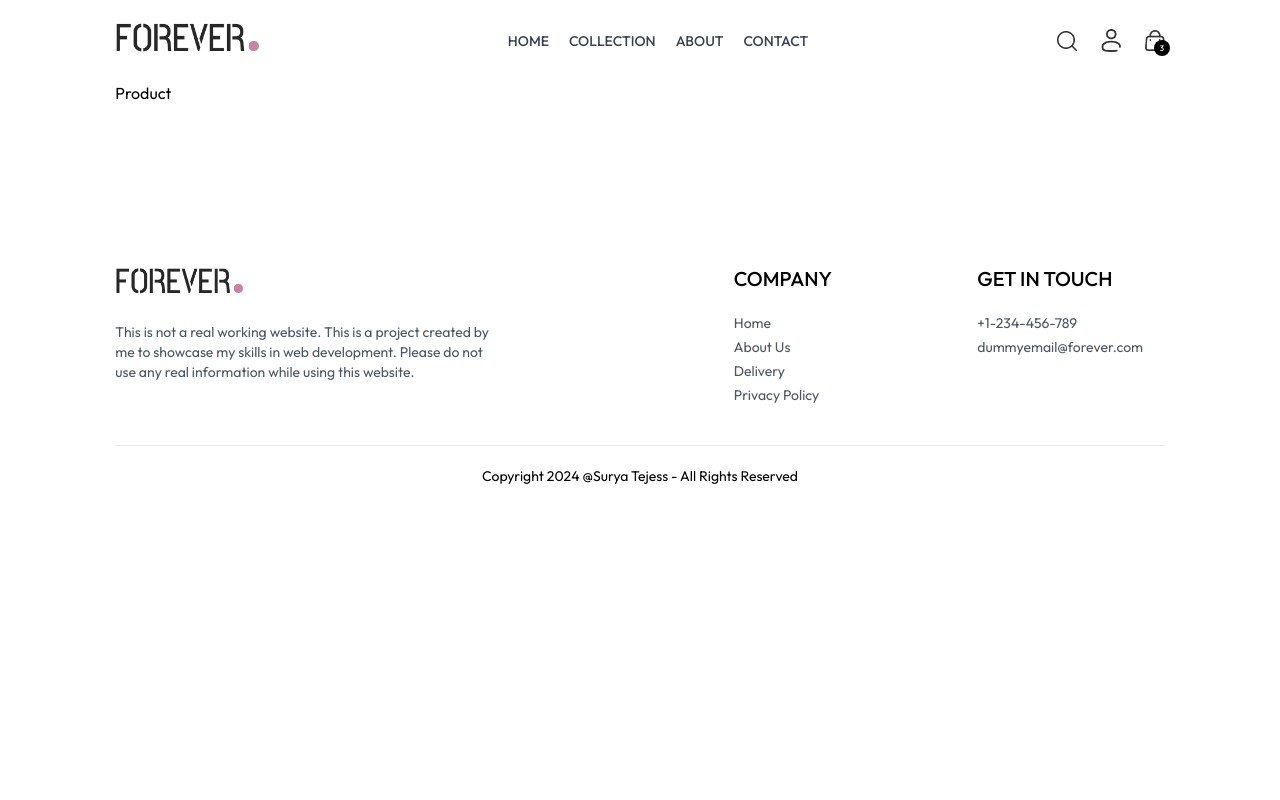
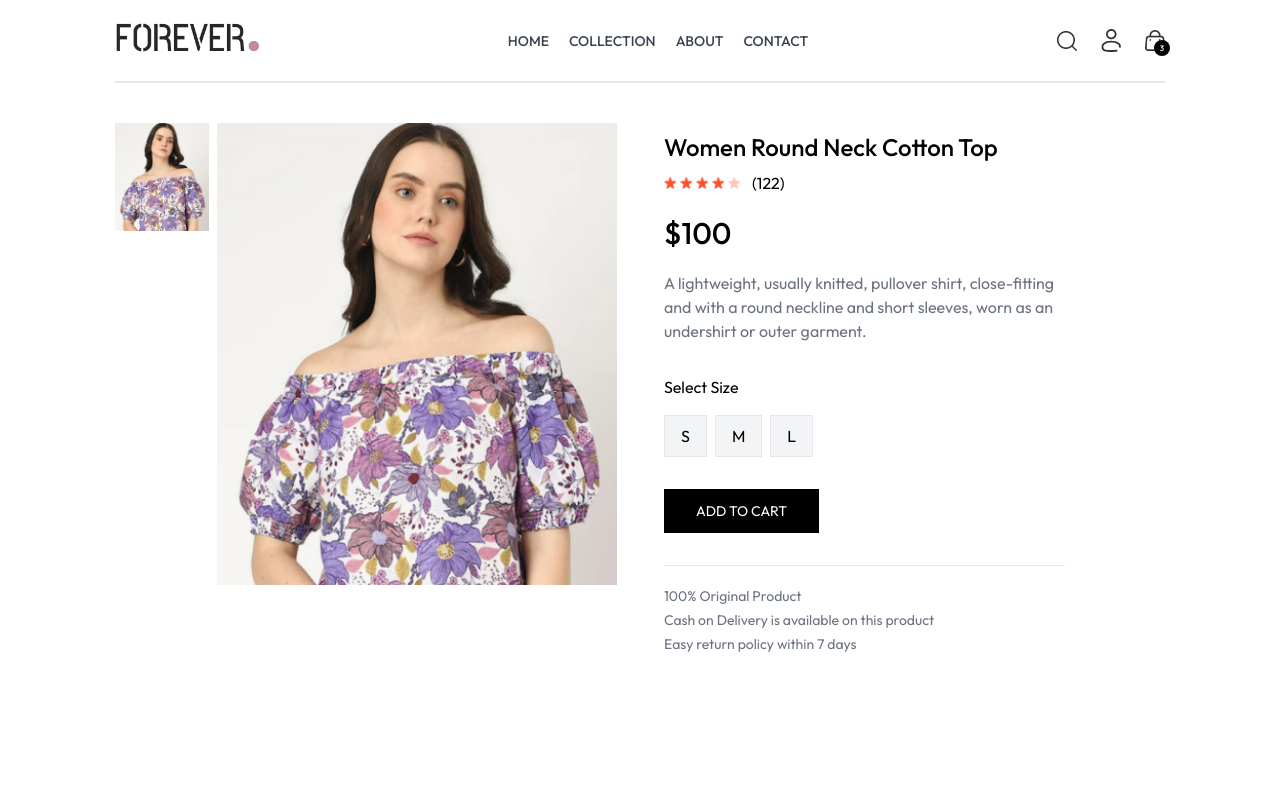
Before and after one commit to suryatejess/forever-e-commerce-website-frontend, a React app: page /product/aaaaa in a window 1280 px wide. Shown: the top 800 px of the page. Built offline with nearby package versions, Linux system fonts and the light colour scheme; the HTML template or start-up script is replaced by a standard one.

Commit message:
Product page image, cost, heading, size, add to cart button, text

```diff
--- a/src/index.css
+++ b/src/index.css
@@ -18,6 +18,10 @@
   font-style: normal;
 }
 
+::-webkit-scrollbar {
+  display: none;
+}
+
 @media (max-width: 640px) {
   a.active {
     background-color: black;
--- a/src/pages/Product.jsx
+++ b/src/pages/Product.jsx
@@ -1,7 +1,101 @@
 import React from "react";
+import { useParams } from "react-router-dom";
+import { useContext, useState, useEffect } from "react";
+import { ShopContext } from "../context/shopContext";
+import { assets } from "../assets/assets";
 
 const Product = () => {
-  return <div>Product</div>;
+  const { productId } = useParams();
+  const { products, currency } = useContext(ShopContext);
+  const [productData, setProductData] = useState(false);
+  const [image, setImage] = useState("");
+  const [size, setSize] = useState("");
+
+  const fetchProductData = async () => {
+    products.map((item) => {
+      if (item._id === productId) {
+        setProductData(item);
+        setImage(item.image[0]);
+        return null;
+      }
+    });
+  };
+
+  useEffect(() => {
+    fetchProductData();
+  }, [productId, products]);
+
+  return productData ? (
+    <div className="border-t-2 pt-10 transition-opacity ease-in duration-500 opacity-100">
+      {/* -------------------- Product Data -------------------- */}
+      <div className="flex gap-12 sm:gap-12 flex-col sm:flex-row">
+        {/* -------------------- Product Images -------------------- */}
+        <div className="flex-1 flex flex-col-reverse sm:flex-row">
+          <div className="flex sm:flex-col overflow-x-auto sm:overflow-y-scroll justify-between sm:justify-normal sm:w-[18.7%] w-full">
+            {productData.image.map((item, index) => (
+              <img
+                src={item}
+                key={index}
+                onClick={() => setImage(item)}
+                className="w-[24%] sm:w-full sm:mb-3 flex-shrink-0  cursor-pointer"
+                alt=""
+              />
+            ))}
+          </div>
+          <div className="w-full sm:w-[80%]">
+            <img src={image} className="w-full ml-2 h-auto" alt="" />
+          </div>
+        </div>
+
+        {/* ------------------ Product Info -------------------- */}
+        <div className="flex-1">
+          <h1 className="font-medium text-2xl mt-2">{productData.name}</h1>
+          <div className="flex items-center gap-1 mt-2">
+            <img src={assets.star_icon} alt="" className="w-3 5" />
+            <img src={assets.star_icon} alt="" className="w-3 5" />
+            <img src={assets.star_icon} alt="" className="w-3 5" />
+            <img src={assets.star_icon} alt="" className="w-3 5" />
+            <img src={assets.star_dull_icon} alt="" className="w-3 5" />
+            <p className="pl-2">(122)</p>
+          </div>
+          <p className="mt-5 text-3xl font-medium">
+            {currency}
+            {productData.price}
+          </p>
+          <p className="mt-5 text-gray-500 md:w-4/5">
+            {productData.description}
+          </p>
+          <div className="flex flex-col gap-4 my-8">
+            <p>Select Size</p>
+            <div className="flex gap-2">
+              {productData.sizes.map((item, index) => (
+                <button
+                  onClick={() => setSize(item)}
+                  className={`border py-2 px-4 bg-gray-100 ${
+                    item === size ? "border-orange-500" : ""
+                  }`}
+                  key={index}
+                >
+                  {item}
+                </button>
+              ))}
+            </div>
+          </div>
+          <button className="bg-black text-white px-8 py-3 text-sm active:bg-gray-700">
+            ADD TO CART
+          </button>
+          <hr className="mt-8 sm:w-4/5" />
+          <div className="text-sm text-gray-500 mt-5 flex flex-col gap-1">
+            <p>100% Original Product</p>
+            <p>Cash on Delivery is available on this product</p>
+            <p>Easy return policy within 7 days</p>
+          </div>
+        </div>
+      </div>
+    </div>
+  ) : (
+    <div className="opacity-0"></div>
+  );
 };
 
 export default Product;
```
